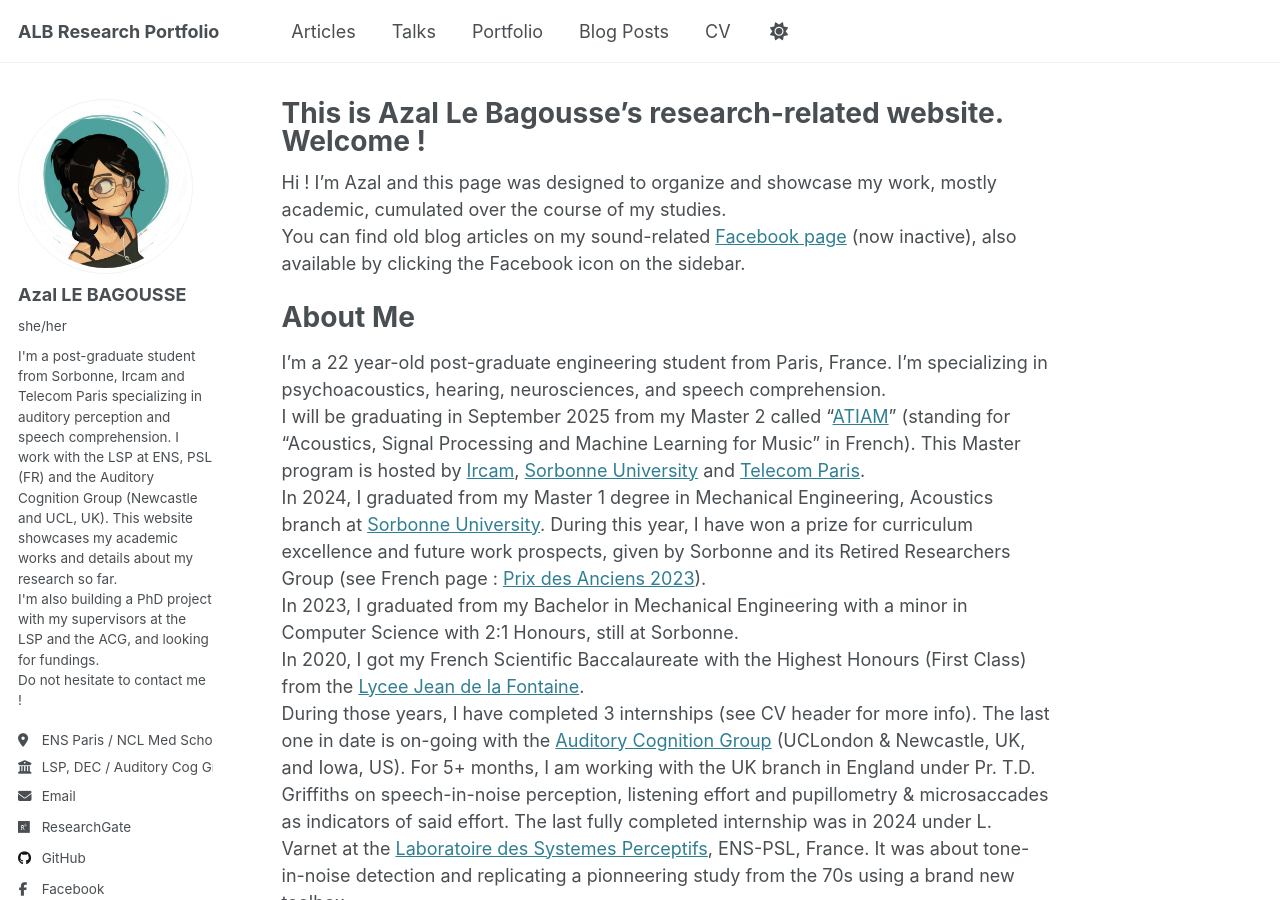
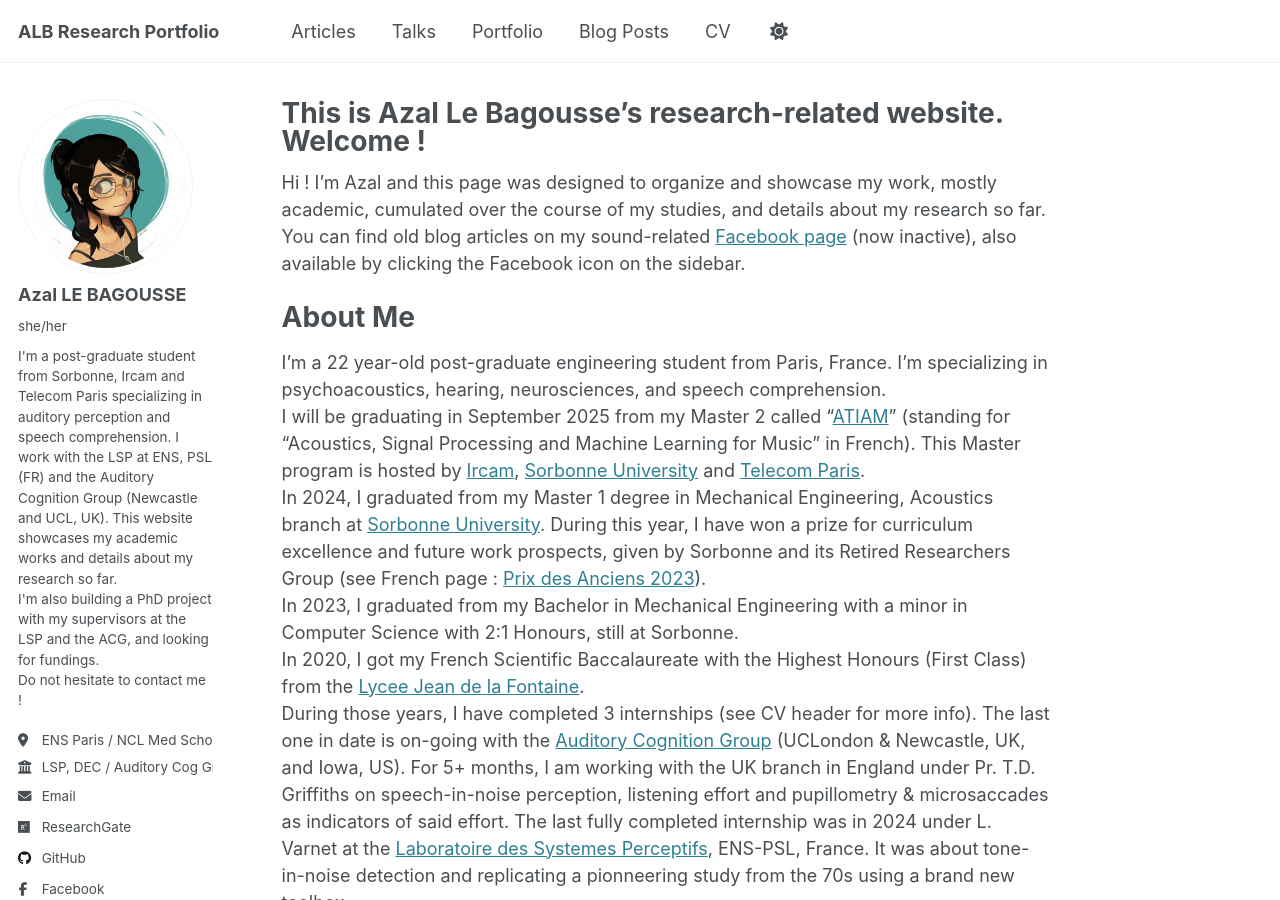
Before and after one commit to azallb/azallb.github.io, a Jekyll site: the page built from _pages/about.md, in a window 1280 px wide and 900 px high. Built offline with Jekyll 4.4.1, drawn with Linux system fonts in a browser that asks for light colours.

Commit message:
articles

```diff
--- a/_pages/about.md
+++ b/_pages/about.md
@@ -7,7 +7,7 @@ redirect_from:
   - /about.html
 ---
 
-Hi ! I'm Azal and this page was designed to organize and showcase my work, mostly academic, cumulated over the course of my studies. <br>
+Hi ! I'm Azal and this page was designed to organize and showcase my work, mostly academic, cumulated over the course of my studies, and details about my research so far. <br>
 You can find old blog articles on my sound-related [Facebook page](https://www.facebook.com/melomanelibre/) (now inactive), also available by clicking the Facebook icon on the sidebar.
 
 About Me
```
